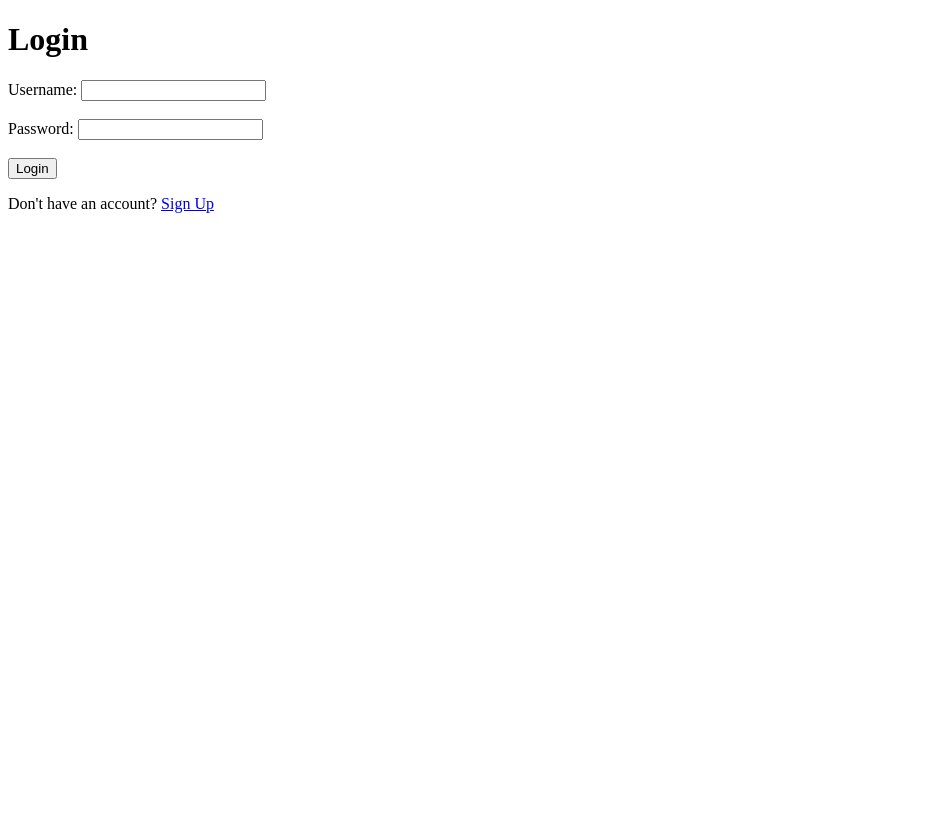
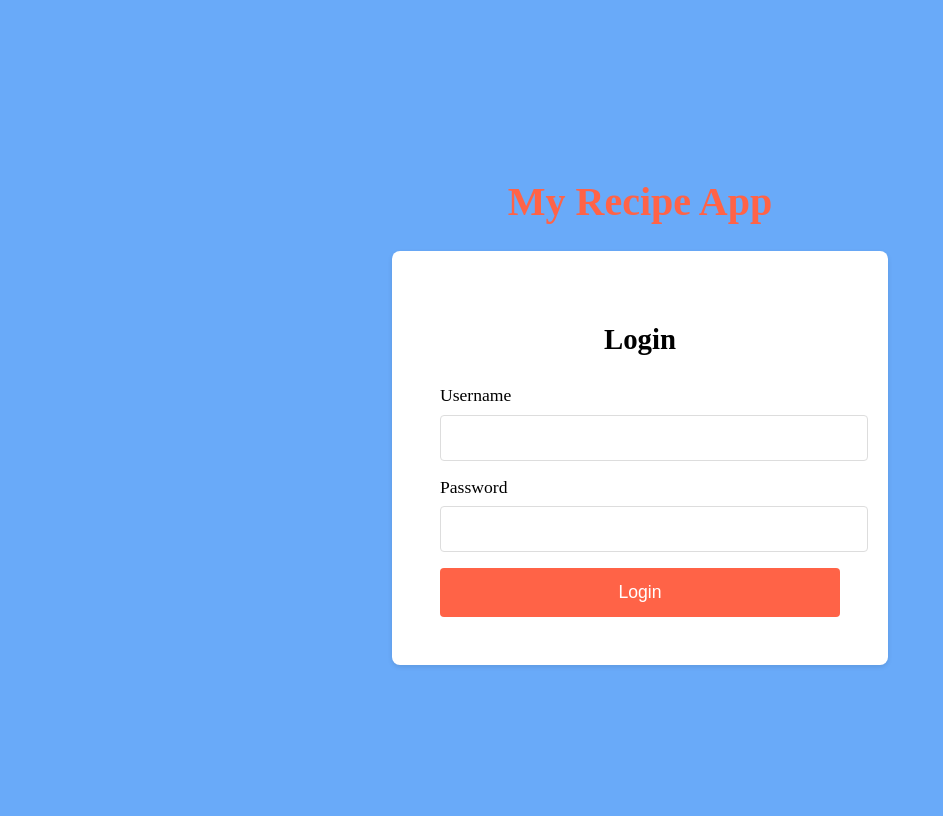
Before and after one commit to Chris-moreton12/MyRecipes, a Flask app: page /login in a window 1280 px wide. Shown: the whole page, without its empty margins (0-943 px from the left). Before the commit the page ends 213 px from the top, so only its background shows below. Run offline with Flask 2, Linux system fonts and the light colour scheme.

Commit message:
css file added in static folder, signup page edited to accept css and css styles added to signup page

```diff
--- /dev/null
+++ b/static/css/style.css
@@ -0,0 +1,71 @@
+/* Styling for login page */
+
+body {
+    background-color: #69aaf9;
+}
+
+.page-title {
+    font-size: 2.5em;
+    color: #ff6347;
+    font-weight: bold;
+}
+
+/* Centering the login form */
+.login-container {
+    display: flex;
+    justify-content: center;
+    align-items: center;
+    height: 100vh;
+    flex-direction: column;
+}
+
+form {
+    background: white;
+    padding: 3em;
+    border-radius: 8px;
+    box-shadow: 0 2px 5px rgba(1, 1, 1, 0.1);
+    width: 100%;
+    max-width: 400px;
+    margin: 0 auto;
+}
+
+h2 {
+    font-size: 1.8em;
+    margin-bottom: 1em;
+    text-align: center;
+}
+
+/* Form Elements */
+.form-group {
+    margin-bottom: 1em;
+}
+
+label {
+    display: block;
+    margin-bottom: 0.5em;
+    font-size: 1.1em;
+}
+
+input {
+    width: 100%;
+    padding: 0.8em;
+    font-size: 1em;
+    border: 1px solid #ddd;
+    border-radius: 4px;
+}
+
+/* Button Styles */
+.btn {
+    background-color: #ff6347;
+    color: white;
+    padding: 0.8em;
+    border: none;
+    border-radius: 4px;
+    width: 100%;
+    font-size: 1.1em;
+    cursor: pointer;
+}
+
+.btn:hover {
+    background-color: #e5533d;
+}
--- a/templates/login.html
+++ b/templates/login.html
@@ -4,16 +4,27 @@
     <meta charset="UTF-8">
     <meta name="viewport" content="width=device-width, initial-scale=1.0">
     <title>Login</title>
+    <!-- Link to the external CSS file -->
+    <link rel="stylesheet" href="{{ url_for('static', filename='css/style.css') }}">
 </head>
 <body>
-    <h1>Login</h1>
-    <form action="{{ url_for('login') }}" method="POST">
-        <label for="username">Username:</label>
-        <input type="text" name="username" required><br><br>
-        <label for="password">Password:</label>
-        <input type="password" name="password" required><br><br>
-        <button type="submit">Login</button>
-    </form>
-    <p>Don't have an account? <a href="{{ url_for('signup') }}">Sign Up</a></p>
+    <div class="login-container">
+        <h1 class="page-title">My Recipe App</h1>
+        <form action="/login" method="post">
+            <h2>Login</h2>
+            {% if error %}
+            <div class="error-message">{{ error }}</div>
+            {% endif %}
+            <div class="form-group">
+                <label for="username">Username</label>
+                <input type="text" id="username" name="username" required>
+            </div>
+            <div class="form-group">
+                <label for="password">Password</label>
+                <input type="password" id="password" name="password" required>
+            </div>
+            <button type="submit" class="btn">Login</button>
+        </form>
+    </div>
 </body>
 </html>
```
